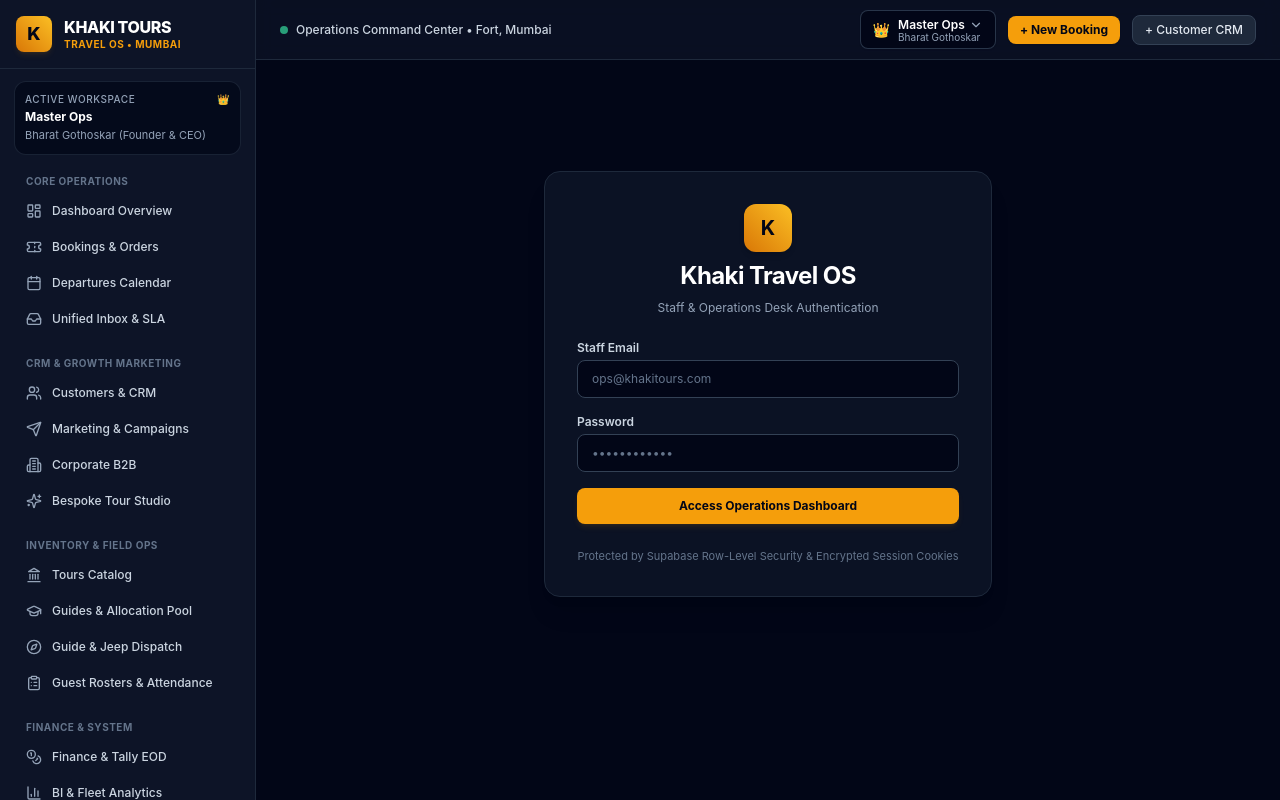
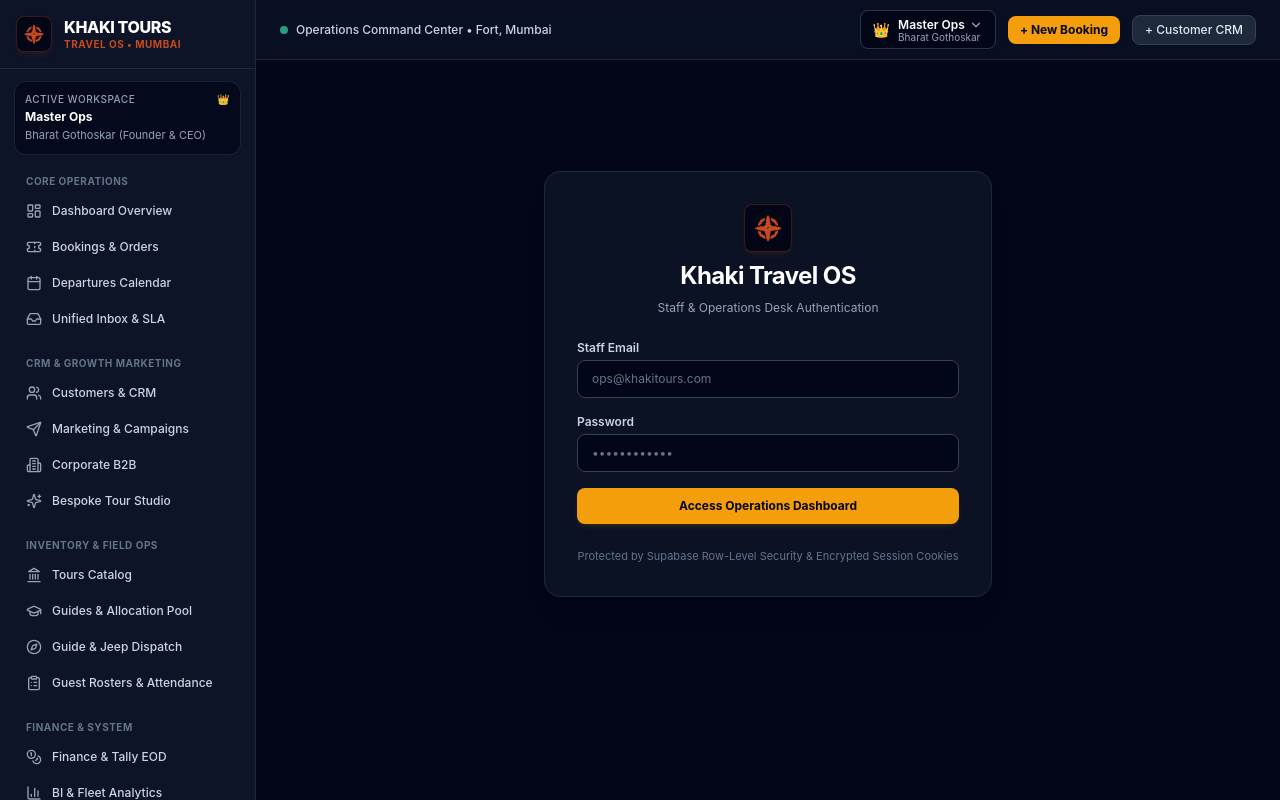
Before and after one commit to mumbaicatalyst/khaki_tours_travel_os, a Next.js app: page /login in a window 1280 px wide. Built offline with nearby package versions, Linux system fonts and the light colour scheme.

Commit message:
feat(brand): replace generic K logo with official Khaki Tours reddish-orange brand-mark emblem in sidebar and auth

```diff
--- a/src/app/(auth)/login/page.tsx
+++ b/src/app/(auth)/login/page.tsx
@@ -2,6 +2,7 @@
 
 import { useState } from 'react';
 import Link from 'next/link';
+import { BrandMark } from '@/components/brand/BrandMark';
 
 export default function LoginPage() {
   const [email, setEmail] = useState('');
@@ -11,8 +12,8 @@ export default function LoginPage() {
     <div className="min-h-[75vh] flex items-center justify-center">
       <div className="w-full max-w-md p-8 bg-slate-900/70 border border-slate-800 rounded-2xl shadow-xl space-y-6">
         <div className="text-center space-y-2">
-          <div className="inline-flex w-12 h-12 rounded-xl bg-gradient-to-tr from-amber-600 to-amber-400 items-center justify-center font-bold text-slate-950 text-xl shadow-md">
-            K
+          <div className="inline-flex justify-center">
+            <BrandMark className="w-12 h-12 p-2" />
           </div>
           <h1 className="text-2xl font-bold text-white tracking-tight">Khaki Travel OS</h1>
           <p className="text-xs text-slate-400">Staff & Operations Desk Authentication</p>
--- /dev/null
+++ b/src/components/brand/BrandMark.tsx
@@ -0,0 +1,26 @@
+import React from 'react';
+
+interface BrandMarkProps {
+  className?: string;
+}
+
+export function BrandMark({ className = 'w-9 h-9' }: BrandMarkProps) {
+  return (
+    <div
+      className={`rounded-lg bg-slate-950/90 border border-[#c84a1c]/30 flex items-center justify-center p-1.5 shadow-md shadow-[#c84a1c]/10 shrink-0 transition ${className}`}
+      title="Khaki Tours Official Emblem"
+    >
+      <svg
+        xmlns="http://www.w3.org/2000/svg"
+        viewBox="0 0 48 46"
+        className="w-full h-full object-contain"
+        aria-label="Khaki Tours Brand Mark"
+      >
+        <path
+          fill="#c84a1c"
+          d="M23 3h2v1H23zM22 4h4v1H22zM22 5h4v1H22zM22 6h4v1H22zM17 7h2v1H17zM21 7h6v1H21zM29 7h2v1H29zM15 8h4v1H15zM21 8h6v1H21zM29 8h4v1H29zM13 9h6v1H13zM21 9h6v1H21zM29 9h6v1H29zM12 10h6v1H12zM21 10h6v1H21zM29 10h7v1H29zM11 11h7v1H11zM21 11h6v1H21zM30 11h7v1H30zM11 12h6v1H11zM21 12h6v1H21zM31 12h7v1H31zM10 13h5v1H10zM21 13h6v1H21zM33 13h5v1H33zM9 14h5v1H9zM21 14h7v1H21zM34 14h5v1H34zM9 15h5v1H9zM20 15h8v1H20zM35 15h4v1H35zM8 16h5v1H8zM20 16h8v1H20zM35 16h5v1H35zM8 17h4v1H8zM20 17h8v1H20zM36 17h4v1H36zM8 18h3v1H8zM19 18h10v1H19zM37 18h3v1H37zM18 19h13v1H18zM11 20h26v1H11zM6 21h18v1H6zM25 21h17v1H25zM4 22h19v1H4zM25 22h20v1H25zM3 23h20v1H3zM24 23h21v1H24zM5 24h39v1H5zM7 25h35v1H7zM11 26h25v1H11zM16 27h15v1H16zM38 27h2v1H38zM8 28h4v1H8zM19 28h9v1H19zM36 28h4v1H36zM8 29h5v1H8zM19 29h9v1H19zM35 29h5v1H35zM8 30h5v1H8zM19 30h9v1H19zM35 30h5v1H35zM9 31h4v1H9zM20 31h8v1H20zM35 31h4v1H35zM9 32h5v1H9zM20 32h7v1H20zM34 32h5v1H34zM10 33h6v1H10zM20 33h7v1H20zM33 33h5v1H33zM10 34h7v1H10zM20 34h7v1H20zM31 34h6v1H31zM11 35h8v1H11zM21 35h6v1H21zM29 35h8v1H29zM12 36h7v1H12zM21 36h6v1H21zM28 36h8v1H28zM14 37h6v1H14zM21 37h6v1H21zM28 37h6v1H28zM15 38h5v1H15zM21 38h6v1H21zM28 38h5v1H28zM17 39h3v1H17zM21 39h6v1H21zM28 39h3v1H28zM22 40h4v1H22zM22 41h4v1H22zM22 42h4v1H22zM23 43h2v1H23z"
+        />
+      </svg>
+    </div>
+  );
+}
--- a/src/components/layout/AppShell.tsx
+++ b/src/components/layout/AppShell.tsx
@@ -4,6 +4,7 @@ import React, { useState } from 'react';
 import Link from 'next/link';
 import { usePathname } from 'next/navigation';
 import { useRole, ROLE_CONFIGS, UserRole } from '@/context/RoleContext';
+import { BrandMark } from '@/components/brand/BrandMark';
 import {
   LayoutDashboard,
   Ticket,
@@ -91,19 +92,17 @@ export function AppShell({ children }: { children: React.ReactNode }) {
       <aside className="w-64 bg-slate-900/90 border-r border-slate-800 flex flex-col shrink-0 min-h-screen sticky top-0 h-screen overflow-y-auto custom-scrollbar">
         {/* Brand Header */}
         <div className="p-4 border-b border-slate-800 flex items-center justify-between">
-          <div className="flex items-center space-x-3">
-            <span className="w-9 h-9 rounded-lg bg-gradient-to-tr from-amber-600 to-amber-400 flex items-center justify-center font-extrabold text-slate-950 text-lg shadow-md shadow-amber-500/10">
-              K
-            </span>
+          <Link href="/" className="flex items-center space-x-3 group">
+            <BrandMark className="w-9 h-9 group-hover:border-[#c84a1c]/60 transition" />
             <div>
-              <div className="font-extrabold tracking-tight text-white text-base leading-tight">
+              <div className="font-extrabold tracking-tight text-white text-base leading-tight group-hover:text-amber-300 transition">
                 KHAKI TOURS
               </div>
-              <div className="text-[10px] uppercase text-amber-500 font-bold tracking-wider">
+              <div className="text-[10px] uppercase text-[#c84a1c] font-bold tracking-wider">
                 Travel OS &bull; Mumbai
               </div>
             </div>
-          </div>
+          </Link>
         </div>
 
         {/* Active Role Quick Card in Sidebar */}
```
Also changed, not shown: public/brand-mark.svg (added).
